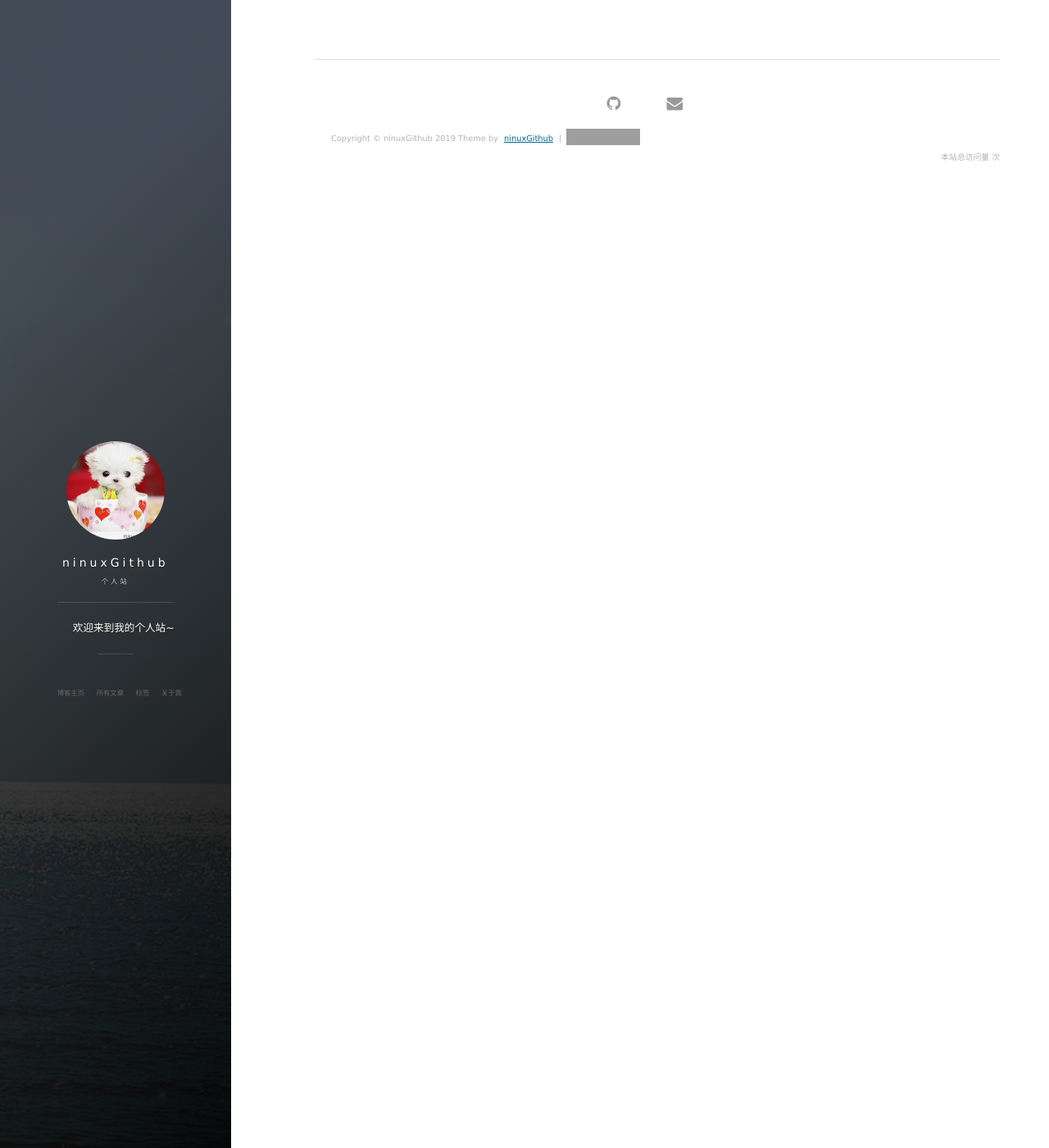
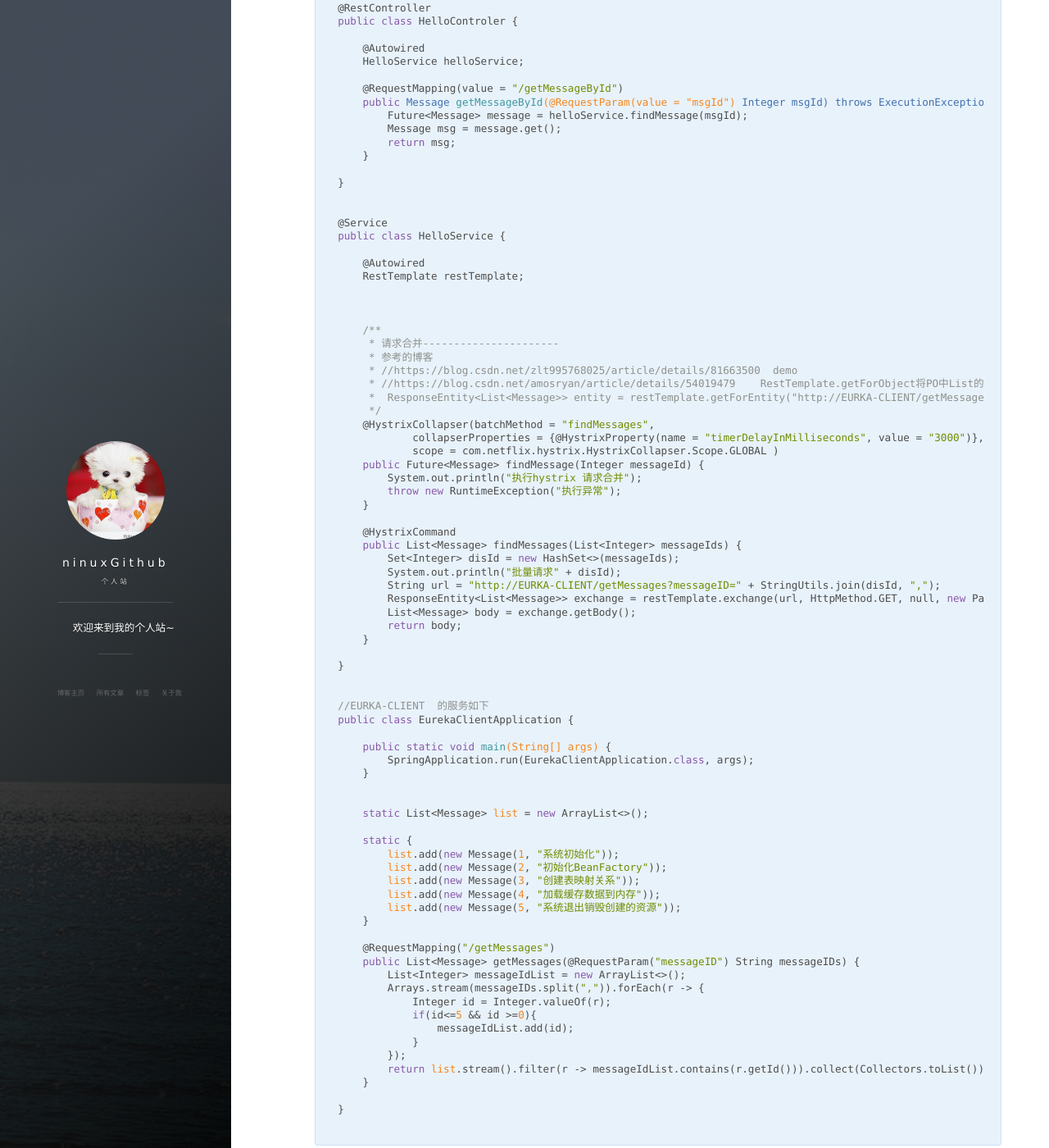
Before and after one commit to ninuxGithub/ninuxGithub.github.io, a Jekyll site: the page built from _posts/2019-01-03-scpost5.md, in a window 1280 px wide and 1400 px high, scrolled down 3481 px. Shown: the whole window at 82% size. Built offline with Jekyll 4.4.1, drawn with Linux system fonts in a browser that asks for light colours; nearby versions of some CDN libraries; comment, search, counter and statistics services are not loaded; some of the changed text lies outside the part shown; grey boxes are pictures that could not be loaded.

Commit message:
add post

````diff
--- a/_posts/2019-01-03-scpost5.md
+++ b/_posts/2019-01-03-scpost5.md
@@ -194,3 +194,98 @@ public Message asyncRequest() {
 
 
 ```
+
+
+
+## hystrix 请求合并
+
+    请求地址：http://localhost:8764/getMessageById?msgId=2  修改msgId ， 3s以内发起的请求将合并起来作为整体请求
+
+
+ ```java
+
+@RestController
+public class HelloControler {
+
+    @Autowired
+    HelloService helloService;
+
+    @RequestMapping(value = "/getMessageById")
+    public Message getMessageById(@RequestParam(value = "msgId") Integer msgId) throws ExecutionException, InterruptedException {
+        Future<Message> message = helloService.findMessage(msgId);
+        Message msg = message.get();
+        return msg;
+    }
+
+}
+
+
+@Service
+public class HelloService {
+
+    @Autowired
+    RestTemplate restTemplate;
+
+
+
+    /**
+     * 请求合并----------------------
+     * 参考的博客
+     * //https://blog.csdn.net/zlt995768025/article/details/81663500  demo
+     * //https://blog.csdn.net/amosryan/article/details/54019479    RestTemplate.getForObject将PO中List的泛型变成LinkedHashMap问题的解决
+     *  ResponseEntity<List<Message>> entity = restTemplate.getForEntity("http://EURKA-CLIENT/getMessages?messageID={1}", List<Message>.class, id);
+     */
+    @HystrixCollapser(batchMethod = "findMessages",
+            collapserProperties = {@HystrixProperty(name = "timerDelayInMilliseconds", value = "3000")},
+            scope = com.netflix.hystrix.HystrixCollapser.Scope.GLOBAL )
+    public Future<Message> findMessage(Integer messageId) {
+        System.out.println("执行hystrix 请求合并");
+        throw new RuntimeException("执行异常");
+    }
+
+    @HystrixCommand
+    public List<Message> findMessages(List<Integer> messageIds) {
+        Set<Integer> disId = new HashSet<>(messageIds);
+        System.out.println("批量请求" + disId);
+        String url = "http://EURKA-CLIENT/getMessages?messageID=" + StringUtils.join(disId, ",");
+        ResponseEntity<List<Message>> exchange = restTemplate.exchange(url, HttpMethod.GET, null, new ParameterizedTypeReference<List<Message>>() {});
+        List<Message> body = exchange.getBody();
+        return body;
+    }
+
+}
+
+
+//EURKA-CLIENT  的服务如下
+public class EurekaClientApplication {
+
+    public static void main(String[] args) {
+        SpringApplication.run(EurekaClientApplication.class, args);
+    }
+
+
+    static List<Message> list = new ArrayList<>();
+
+    static {
+        list.add(new Message(1, "系统初始化"));
+        list.add(new Message(2, "初始化BeanFactory"));
+        list.add(new Message(3, "创建表映射关系"));
+        list.add(new Message(4, "加载缓存数据到内存"));
+        list.add(new Message(5, "系统退出销毁创建的资源"));
+    }
+
+    @RequestMapping("/getMessages")
+    public List<Message> getMessages(@RequestParam("messageID") String messageIDs) {
+        List<Integer> messageIdList = new ArrayList<>();
+        Arrays.stream(messageIDs.split(",")).forEach(r -> {
+            Integer id = Integer.valueOf(r);
+            if(id<=5 && id >=0){
+                messageIdList.add(id);
+            }
+        });
+        return list.stream().filter(r -> messageIdList.contains(r.getId())).collect(Collectors.toList());
+    }
+
+}
+
+```
````
